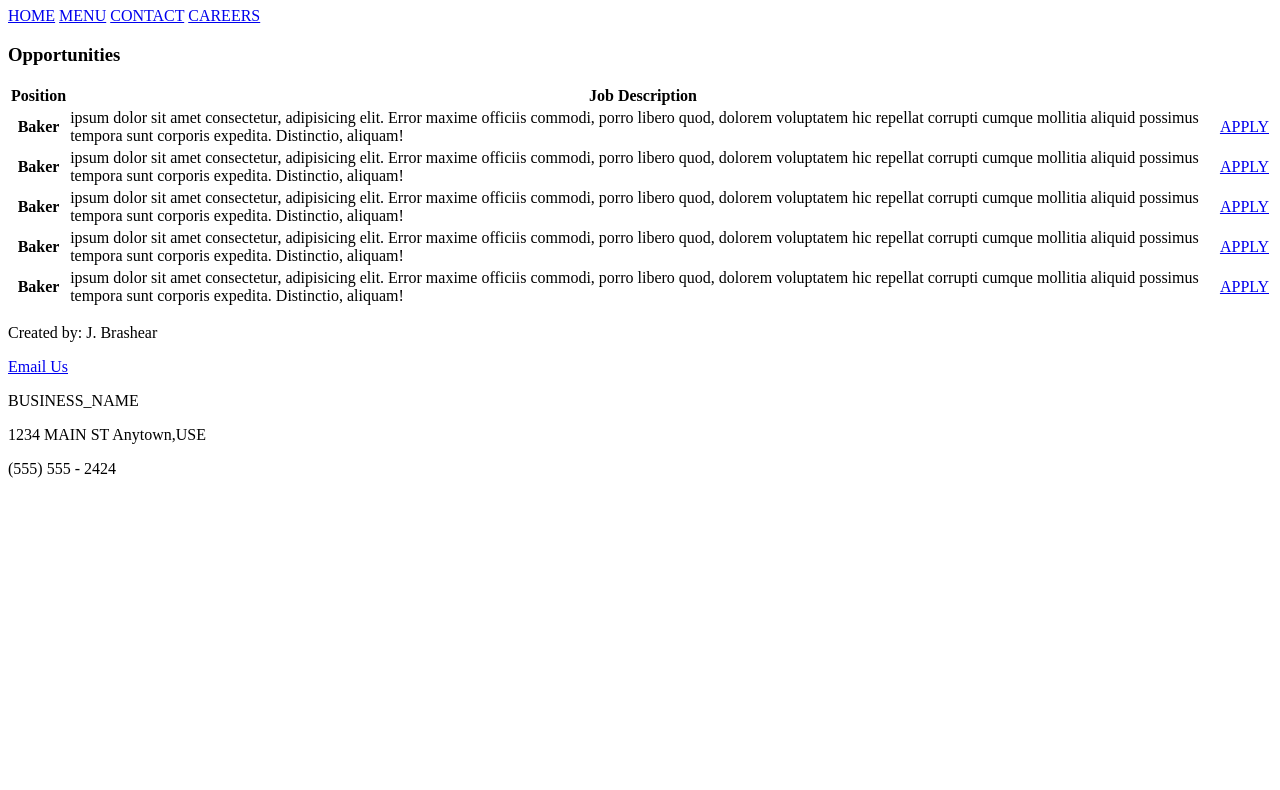
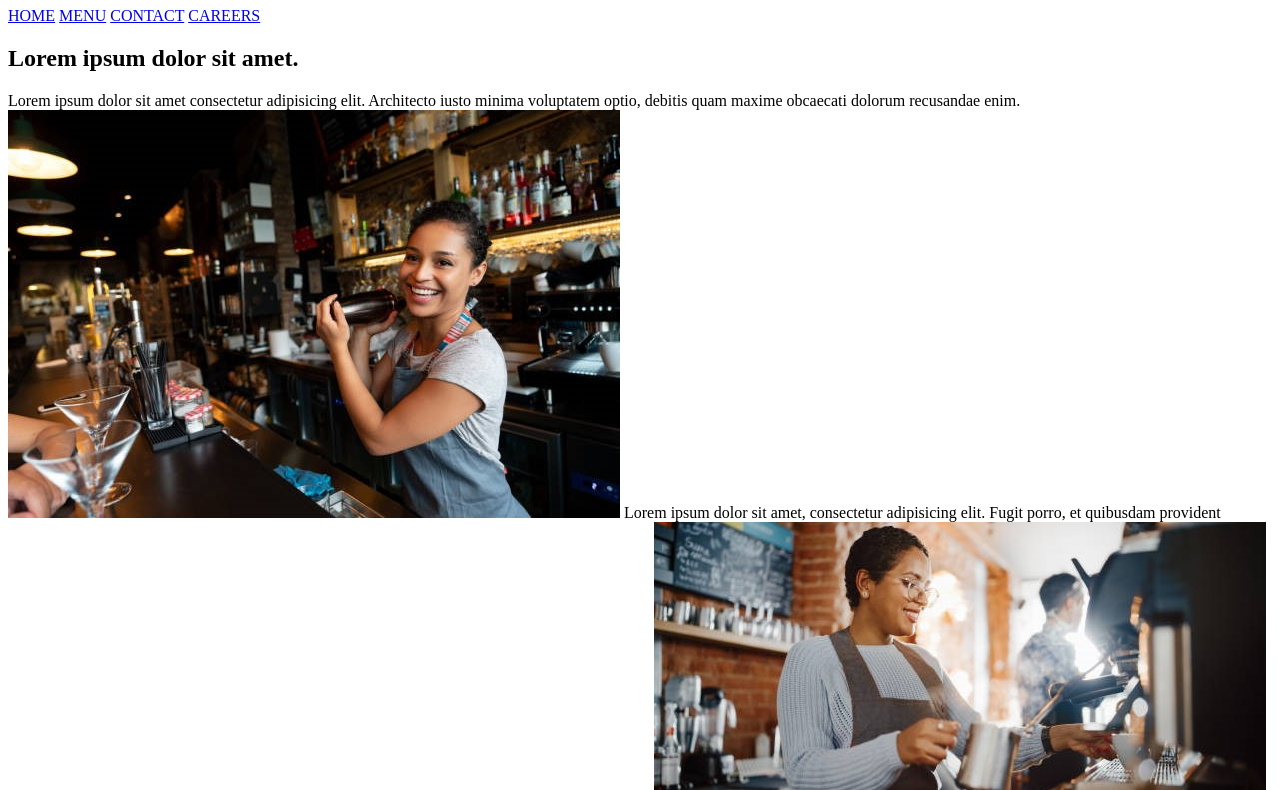
Before and after one commit to JayBrashear/SmallBusinessWebsite, a plain HTML site: page careers.html in a window 1280 px wide. Shown: the part 732-1522 px from the top of the page. Before the commit the page ends 1226 px from the top, so only its background shows below. Drawn offline with Linux system fonts and the light colour scheme.

Commit message:
adding images and text and updating header on  careers page, updating header on contact and menu pages

```diff
--- a/careers.html
+++ b/careers.html
@@ -5,8 +5,8 @@
     <meta name="viewport" content="width=device-width, initial-scale=1.0">
     <title>Careers</title>
 <img src = "images/logo.jpg" alt="Business Logo image Description" />
-		<h1 id = "Careers">BUSINESS_NAME</h1>
-		<nav>
+		<h1 id = "Careers">Careers</h1>
+        <nav>
 		<a href = "/index.html">HOME</a>
 		<a href = "/menu.html">MENU</a>
 		<a href = "/contact.html">CONTACT</a>
@@ -15,6 +15,17 @@
 
 </head>
 <body>
+    <h2>Lorem ipsum dolor sit amet.</h2>
+    <p>
+        Lorem ipsum dolor sit amet consectetur adipisicing elit.
+        Architecto iusto minima voluptatem optio,
+        debitis quam maxime obcaecati dolorum recusandae enim.
+        <img src="./images/careers1.jpg" alt="happy female bartender making a drink in a shaker">
+        Lorem ipsum dolor sit amet, consectetur adipisicing elit. Fugit porro, et quibusdam provident corrupti,
+        incidunt ea debitis molestiae maiores repellat doloribus nostrum? Consequatur, repellat ad?
+        <img src="./images/careers2.jpg" alt = "female barista steaming milk at cappuccino machine">
+        Lorem, ipsum dolor sit amet consectetur adipisicing elit. Qui nihil recusandae est quam sit laborum!
+    </p>
     <div class = "table">
         <table>
             <h3>Opportunities</h3>
```
Also changed, not shown: contact.html (+3 -2 lines), menu.html (+1 -1 lines).
